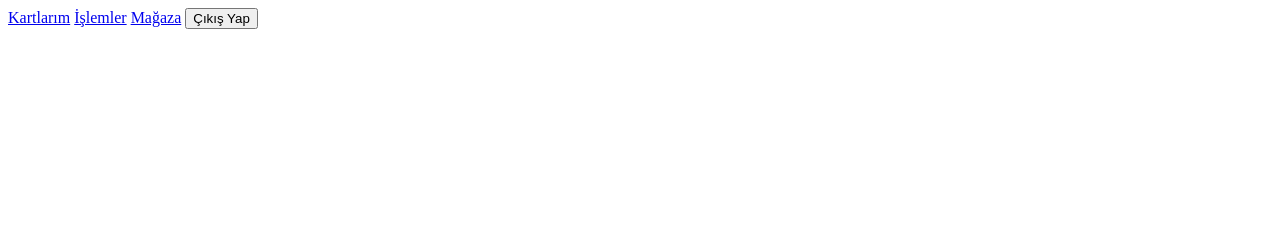
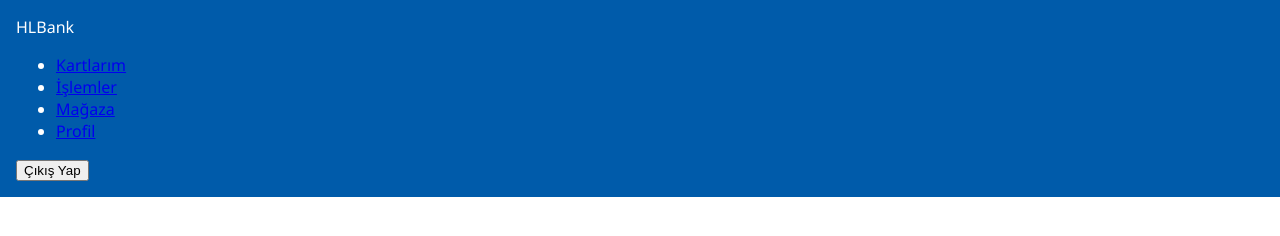
Before and after one commit to main-hlk/hlb, a plain HTML site: page dashboard.html in a window 1280 px wide. Drawn offline with Linux system fonts and the light colour scheme; files that its build step writes are made by us from their sources.

Commit message:
Update dashboard.html

```diff
--- a/dashboard.html
+++ b/dashboard.html
@@ -1,28 +1,42 @@
 <!DOCTYPE html>
 <html lang="tr">
 <head>
-    <meta charset="UTF-8">
-    <title>HLBank - Panel</title>
-    <link rel="stylesheet" href="css/style.css">
+    <!-- Aynı head kısmı -->
+    <link rel="stylesheet" href="css/styles.css">
+    <link rel="stylesheet" href="https://cdnjs.cloudflare.com/ajax/libs/font-awesome/6.0.0-beta3/css/all.min.css">
 </head>
 <body>
+    <!-- Aynı header -->
     <header>
-        <nav>
-            <a href="dashboard.html">Kartlarım</a>
-            <a href="dashboard.html#transactions">İşlemler</a>
-            <a href="dashboard.html#store">Mağaza</a>
-            <button id="logoutBtn">Çıkış Yap</button>
-        </nav>
+        <div class="container header-container">
+            <div class="logo">HL<span>Bank</span></div>
+            <nav>
+                <ul>
+                    <li><a href="#" class="nav-link" data-section="cards">Kartlarım</a></li>
+                    <li><a href="#" class="nav-link" data-section="transactions">İşlemler</a></li>
+                    <li><a href="#" class="nav-link" data-section="store">Mağaza</a></li>
+                    <li><a href="#" class="nav-link" data-section="profile">Profil</a></li>
+                </ul>
+            </nav>
+            <button class="form-submit" id="logoutBtn">Çıkış Yap</button>
+        </div>
     </header>
 
-    <main>
-        <section id="cards">
-            <!-- Kartlar burada görünecek -->
-        </section>
-    </main>
+    <!-- Aynı dashboard içeriği -->
+    <div class="dashboard" id="dashboard">
+        <!-- Tüm orjinal dashboard HTML'i -->
+    </div>
 
-    <script src="js/main.js"></script>
-    <script src="js/cards.js"></script>
-    <script src="js/store.js"></script>
+    <!-- Aynı modal yapıları -->
+    <div class="modal" id="addCardModal">
+        <!-- Orjinal add card modal -->
+    </div>
+
+    <div class="modal" id="buyProductModal">
+        <!-- Orjinal buy product modal -->
+    </div>
+
+    <script src="js/data.js"></script>
+    <script src="js/dashboard.js"></script>
 </body>
 </html>
```
